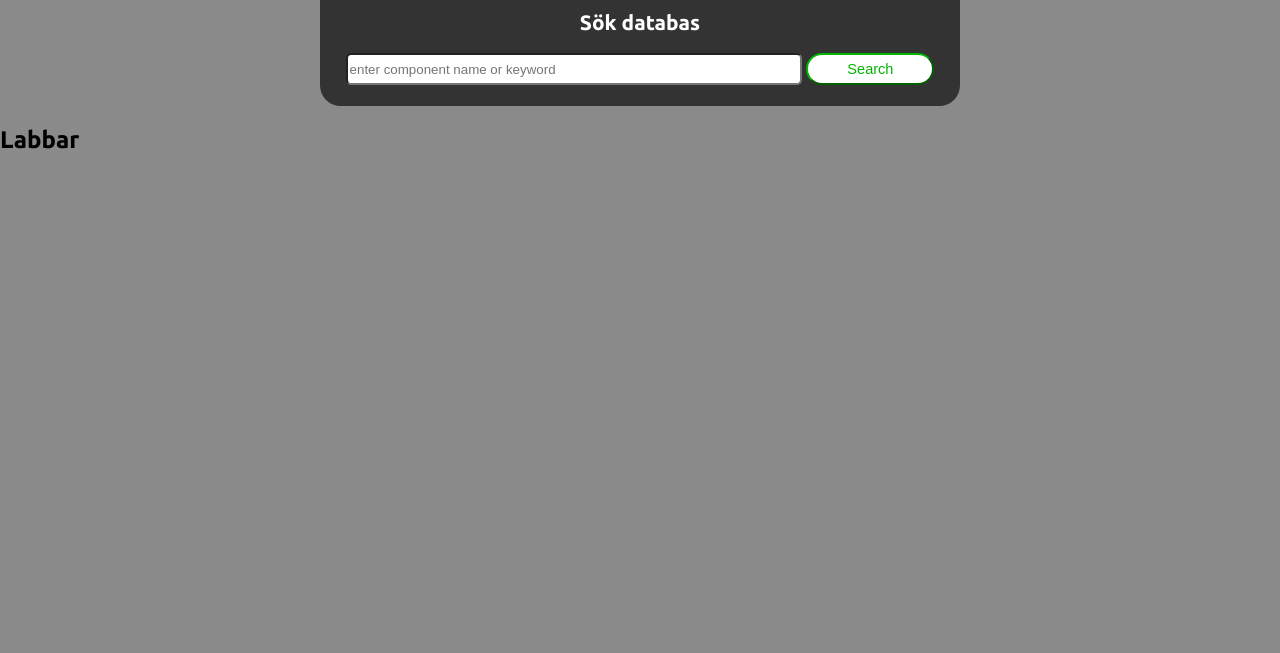
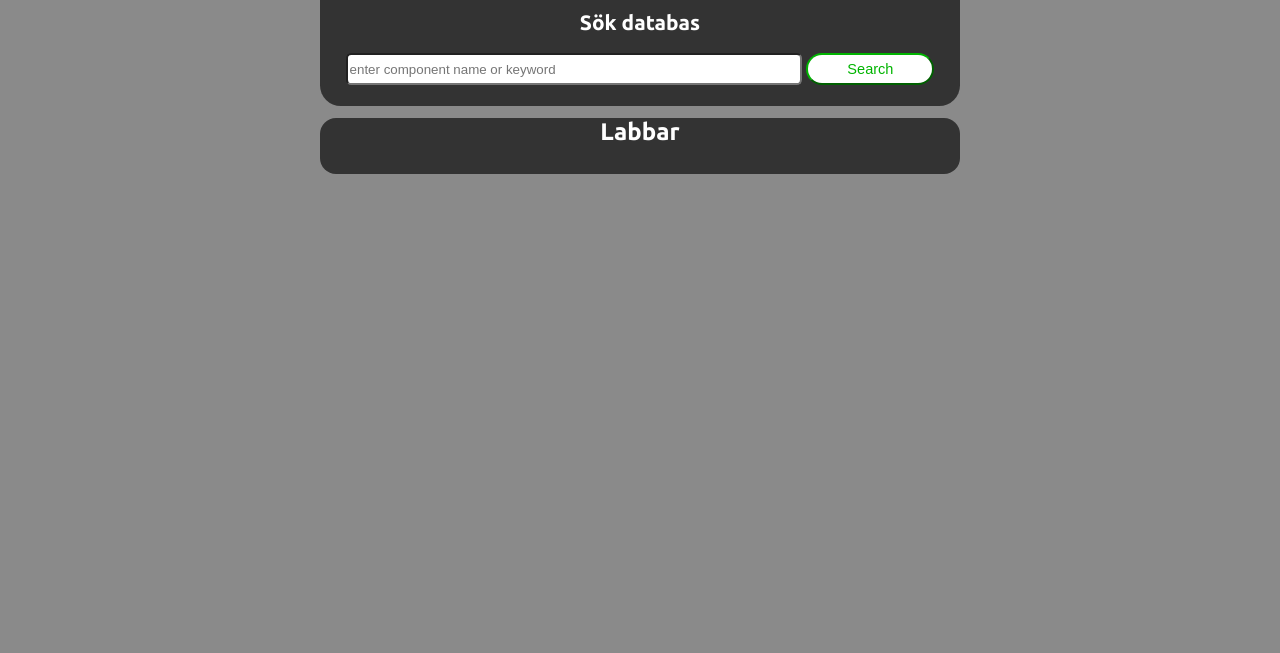
Before and after one commit to GICU-3/GICU-3, a website: page example/simons lekstuga/testhtmlcss/index.html in a window 1280 px wide. Shown: the part 147-800 px from the top of the page. Drawn offline with Linux system fonts and the light colour scheme.

Commit message:
lade till section labbar

```diff
--- a/example/simons lekstuga/testhtmlcss/css/main.scss
+++ b/example/simons lekstuga/testhtmlcss/css/main.scss
@@ -55,4 +55,16 @@ body{
             //margin-bottom: -0.2em;
         }
     }
+    .labbar{
+        width: 50%;
+        text-align: center;
+        background-color: rgb(51, 51, 51);
+        border-radius: 1em;
+        margin: auto;
+        padding-bottom: 1em;
+        h2{
+            color: white;
+            margin: 0.5em;
+        }
+    }
 }
```
Also changed, not shown: example/simons lekstuga/testhtmlcss/css/main.css, 1 other file.
